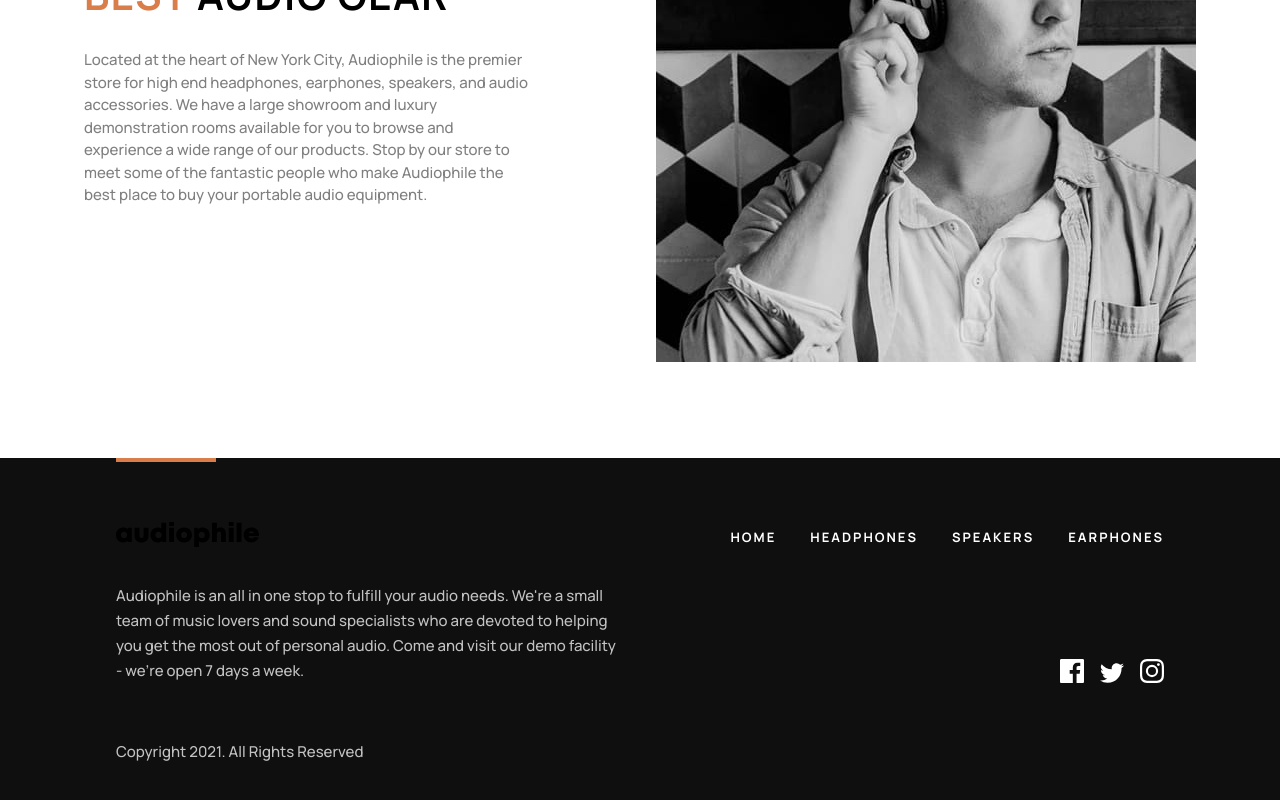
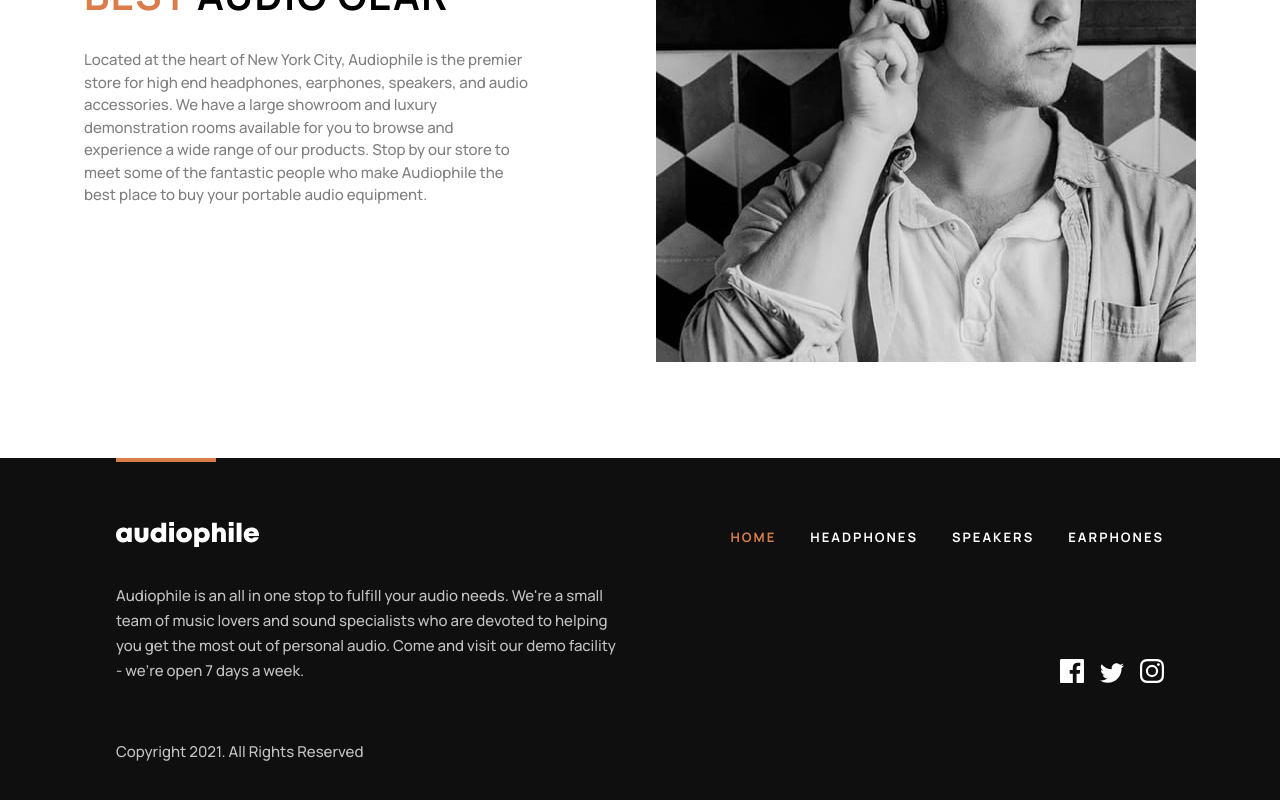
Before and after one commit to mohammadmaninang94/audiophile-ecommerce, a React (Create React App) app: page / in a window 1280 px wide. Shown: the part 2725-3525 px from the top of the page. Built offline with nearby package versions, Linux system fonts and the light colour scheme.

Commit message:
fixed hover state in footer

```diff
--- a/src/components/footer/footer.component.jsx
+++ b/src/components/footer/footer.component.jsx
@@ -1,4 +1,4 @@
-import { Link } from 'react-router-dom';
+import { Link, NavLink } from 'react-router-dom';
 
 import { ReactComponent as Logo } from '../../assets/logo.svg';
 import { ReactComponent as FacebookIcon } from '../../assets/icon-facebook.svg';
@@ -14,10 +14,20 @@ const Footer = () => {
                 <Logo />
             </Link>
             <nav className='footer__nav'>
-                <Link to='/'>home</Link>
-                <Link to='/headphones'>headphones</Link>
-                <Link to='/speakers'>speakers</Link>
-                <Link to='/earphones'>earphones</Link>
+                <ul>
+                    <NavLink to='/' className={({ isActive }) =>
+                        isActive ? 'active' : undefined
+                    }>home</NavLink>
+                    <NavLink to='/headphones' className={({ isActive }) =>
+                        isActive ? 'active' : undefined
+                    }>headphones</NavLink>
+                    <NavLink to='/speakers' className={({ isActive }) =>
+                        isActive ? 'active' : undefined
+                    }>speakers</NavLink>
+                    <NavLink to='/earphones' className={({ isActive }) =>
+                        isActive ? 'active' : undefined
+                    }>earphones</NavLink>
+                </ul>
             </nav>
             <p className='footer__about'>Audiophile is an all in one stop to fulfill your audio needs. We're a small team of music lovers and sound specialists who are devoted to helping you get the most out of personal audio. Come and visit our demo facility - we’re open 7 days a week.</p>
             <div className='footer__icons'>
--- a/src/components/footer/footer.styles.scss
+++ b/src/components/footer/footer.styles.scss
@@ -90,6 +90,7 @@
   }
 
   &__nav {
+    & ul {
       display: flex;
       flex-direction: column;
       gap: 1rem;
@@ -98,6 +99,7 @@
       @media only screen and (min-width: 35em) {
         flex-direction: row;
         gap: 2.125rem;
+      }
     }
 
     & a {
@@ -109,8 +111,13 @@
       color: $clr-white;
 
       &:hover,
-      &:active {
+      &:active,
+      &.active {
         color: $clr-orange-dark;
+      }
+
+      &.active {
+        cursor: default;
       }
     }
   }
@@ -130,6 +137,7 @@
     display: flex;
     align-items: flex-end;
     gap: 1rem;
+  }
 
   & svg {
     cursor: pointer;
@@ -141,4 +149,3 @@
     }
   }
 }
-}
```
Lines whose indentation alone changed are shown as unchanged.
